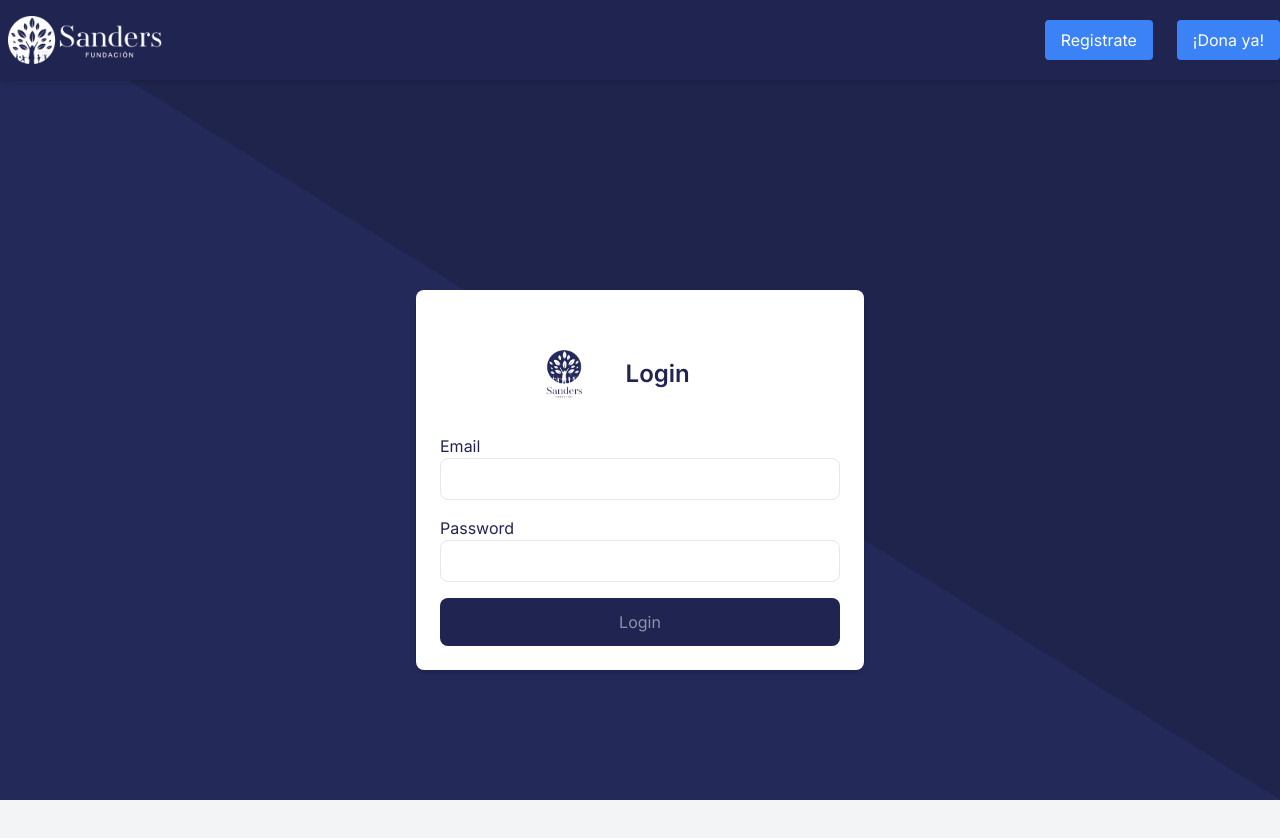
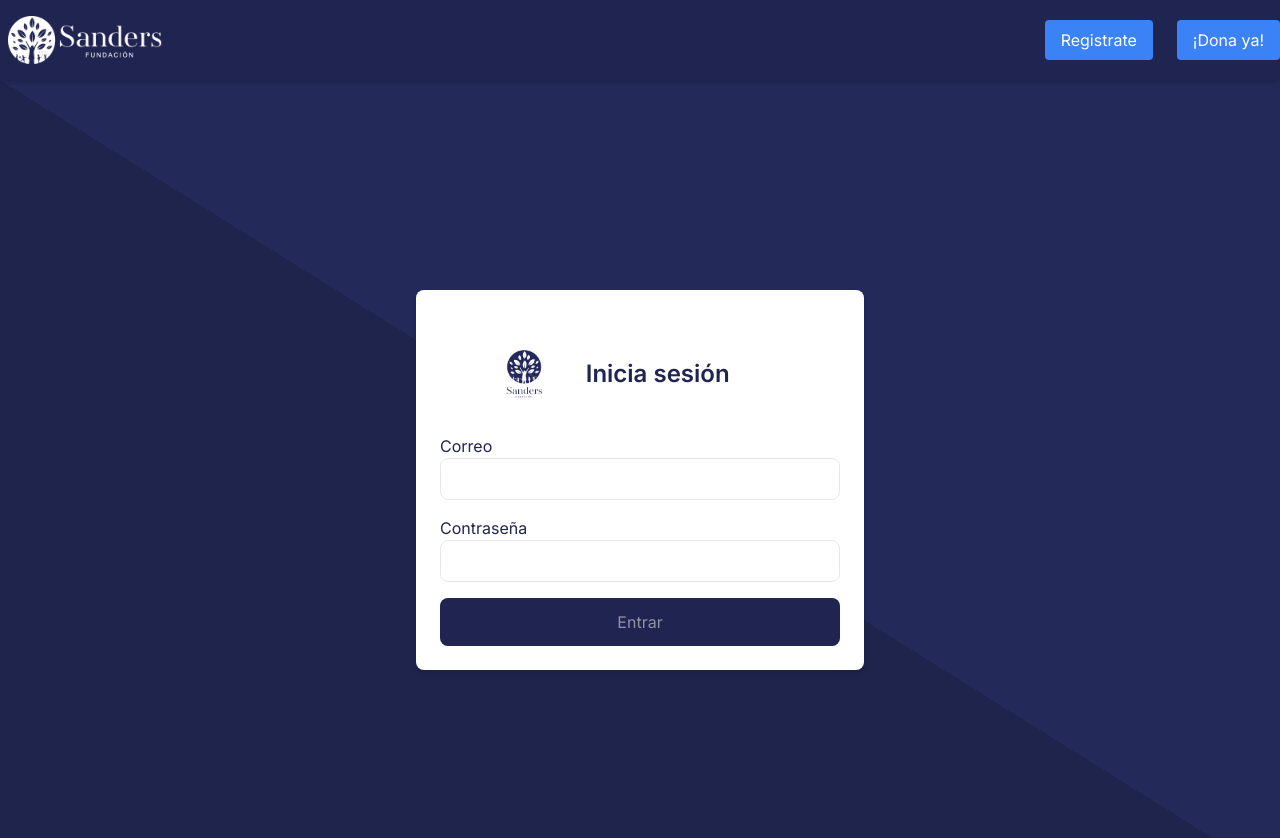
Before and after one commit to omaration21/sandersapp, a Next.js app in the folder frontend/: page /login in a window 1280 px wide. Shown: the top 838 px of the page. Built offline with nearby package versions, Linux system fonts and the light colour scheme.

Commit message:
feat: change the body background color and one library typed with ts

```diff
--- a/frontend/package.json
+++ b/frontend/package.json
@@ -32,6 +32,7 @@
     "@testing-library/jest-dom": "^6.5.0",
     "@testing-library/react": "^16.0.1",
     "@types/jest": "^29.5.12",
+    "@types/jwt-decode": "^2.2.1",
     "@types/node": "^20.16.1",
     "@types/react": "^18.3.4",
     "@types/react-dom": "^18",
--- a/frontend/src/app/components/Sidebar.tsx
+++ b/frontend/src/app/components/Sidebar.tsx
@@ -1,12 +1,14 @@
 import React from 'react';
 import Link from 'next/link';
 import { useRouter } from 'next/navigation';
+import Cookies from 'js-cookie';
+
 
 const Sidebar = ({ role }: { role: string }) => {
   const router = useRouter();
 
   return (
-    <div className="w-64 bg-gray-800 text-white h-full fixed">
+    <div className="w-64 text-white h-full fixed" style={{ backgroundColor: '#232959' }}>
       <div className="p-4">
         <h1 className="text-lg font-semibold">Panel de {role}</h1>
       </div>
@@ -28,6 +30,10 @@ const Sidebar = ({ role }: { role: string }) => {
         </Link>
         <button
           onClick={() => {
+            localStorage.removeItem('token');
+            localStorage.removeItem('refreshToken');
+            Cookies.remove('refreshToken');
+            Cookies.remove('token');
             router.push('/login');
           }}
           className="block w-full py-2.5 px-4 mt-4 bg-red-600 text-white rounded transition duration-200 hover:bg-red-700"
--- a/frontend/src/app/context/AuthContext.tsx
+++ b/frontend/src/app/context/AuthContext.tsx
@@ -91,6 +91,9 @@ export const AuthProvider = ({ children }: { children: React.ReactNode }) => {
     setUser(null);
     setRole(null);
 
+    localStorage.removeItem('token');
+    localStorage.removeItem('refreshToken');
+    Cookies.remove('refreshToken');
     Cookies.remove('token');
     console.log('Sesión cerrada');
     router.push('/login');
--- a/frontend/src/app/dashboard/admin/page.tsx
+++ b/frontend/src/app/dashboard/admin/page.tsx
@@ -32,7 +32,7 @@ const AdminDashboard = () => {
   console.log('Renderizando Panel de Administrador');
 
   return (
-    <div className="flex min-h-screen" style={{ backgroundColor: '#2c3e50' }}> {/* Fondo gris medianoche */}
+    <div className="flex min-h-screen" style={{ backgroundColor: '#1F244D' }}> {/* Fondo gris medianoche */}
       <Sidebar role="Admin" />
       <div className="flex-1 p-10 ml-64">
         <h2 className="text-2xl font-semibold text-white">Panel de administrador</h2>
--- a/frontend/src/app/globals.css
+++ b/frontend/src/app/globals.css
@@ -3,27 +3,27 @@
 @tailwind utilities;
 
 :root {
-  --foreground-rgb: 0, 0, 0;
-  --background-start-rgb: 0, 0, 0;
-  --background-end-rgb: 0, 0, 0;
+  --foreground-rgb: 0, 0, 0; /* Color del texto: Negro */
+  --background-start-rgb: 255, 255, 255; /* Color de inicio del fondo: Blanco */
+  --background-end-rgb: 255, 255, 255;   /* Color del final del fondo: Blanco */
 }
 
 @media (prefers-color-scheme: dark) {
   :root {
-    --foreground-rgb: 255, 255, 255;
-    --background-start-rgb: 0, 0, 0;
-    --background-end-rgb: 0, 0, 0;
+    --foreground-rgb: 255, 255, 255; /* Cambiar el texto a blanco en modo oscuro */
+    --background-start-rgb: 0, 0, 0; /* Fondo de inicio en modo oscuro: Negro */
+    --background-end-rgb: 0, 0, 0;   /* Fondo de fin en modo oscuro: Negro */
   }
 }
 
 body {
-  color: rgb(var(--foreground-rgb));
+  color: rgb(var(--foreground-rgb)); /* Usar la variable para el color del texto */
   background: linear-gradient(
       to bottom,
       transparent,
-      rgb(var(--background-end-rgb))
+      rgba(255, 255, 255, 0.9) /* Cambiar el final del gradiente a un blanco semitransparente */
     )
-    rgb(var(--background-start-rgb));
+    rgb(var(--background-start-rgb)); /* Fondo sólido en el inicio */
 }
 
 @layer utilities {
--- a/frontend/src/app/layout.tsx
+++ b/frontend/src/app/layout.tsx
@@ -18,7 +18,9 @@ export default function RootLayout({
   return (
     <AuthProvider>
       <html lang="es">
-        <body className={inter.className}>{children}</body>
+        <body className={inter.className} style={{ backgroundColor: '#1F244D' }}>
+          {children}
+        </body>
       </html>
     </AuthProvider>
   );
--- a/frontend/src/app/login/page.tsx
+++ b/frontend/src/app/login/page.tsx
@@ -35,7 +35,7 @@ const LoginPage = () => {
   };
 
   return (
-    <div className="min-h-screen bg-gray-100">
+    <div className="min-h-screen bg-gray-100 relative">
       {/* Header con logo como imagen y navegación */}
       <header className="bg-[#202451] text-white py-4 shadow-md relative z-10">
         <div className="container mx-auto flex justify-between items-center">
@@ -65,24 +65,24 @@ const LoginPage = () => {
       </header>
 
       {/* Sección del formulario de Login */}
-      <div className="flex items-center justify-center min-h-screen">
-        {/* Fondo no debe cubrir el header */}
+      <div className="flex items-center justify-center min-h-screen relative">
+        {/* Fondo debe cubrir toda la pantalla */}
         <div
           style={{
-            background: 'linear-gradient(to top right, #232959 50%, #1F244D 50%)',
+            background: 'linear-gradient(to top right, #1F244D 50%, #232959 50%)',
           }}
-          className="absolute top-0 left-0 w-full h-full z-0"
+          className="absolute top-0 left-0 w-full min-h-full z-0" // Cambiado h-full por min-h-full
         ></div>
         <div className="relative z-10 items-center justify-center w-full max-w-md bg-[rgba(255,255,255)] rounded-lg shadow-md p-6">
           <div className="flex items-center justify-center ">
             <img src="/images/logoAzul.png" alt="Logo Fundación Sanders" className="h-12 w-13" />
-            <h2 className="text-2xl font-semibold text-center text-[#202451] m-11 ">Login</h2>
+            <h2 className="text-2xl font-semibold text-center text-[#202451] m-11 ">Inicia sesión</h2>
           </div>
 
           <form onSubmit={handleSubmit}>
             {error && <p className="text-red-500 mb-4">{error}</p>} {/* Mostrar el error si existe */}
             <div className="mb-4">
-              <label htmlFor="email" className="block text-[#202451]">Email</label>
+              <label htmlFor="email" className="block text-[#202451]">Correo</label>
               <input
                 id="email"
                 type="email"
@@ -93,7 +93,7 @@ const LoginPage = () => {
               />
             </div>
             <div className="mb-4 relative">
-              <label htmlFor="password" className="block text-[#202451]">Password</label>
+              <label htmlFor="password" className="block text-[#202451]">Contraseña</label>
               <input
                 id="password"
                 type="password"
@@ -107,7 +107,7 @@ const LoginPage = () => {
               type="submit"
               className="w-full bg-[#202451] text-[rgba(255,255,255,0.5)] py-3 rounded-lg hover:bg-[#778DA9] text-[#202451]"
             >
-              Login
+              Entrar
             </button>
           </form>
         </div>
--- a/frontend/src/app/services/api.ts
+++ b/frontend/src/app/services/api.ts
@@ -1,6 +1,6 @@
 export const API_URL = "https://localhost:5001";
 import Cookies from "js-cookie";
-import jwt_decode from 'jwt-decode';
+import { jwtDecode } from "jwt-decode";
 
 interface TokenPayload {
   exp: number;
@@ -29,7 +29,7 @@ export interface DonationData {
 
 // Function to check if the actual token has expired
 function isTokenExpired(token: string): boolean {
-  const decoded: TokenPayload = jwt_decode.jwtDecode(token);
+  const decoded: TokenPayload = jwtDecode(token);
   const currentTime = Math.floor(Date.now() / 1000);
   return decoded.exp < currentTime;
 }
@@ -65,6 +65,7 @@ export async function fetchUsers(): Promise<User[]> {
   if (isTokenExpired(token)) {
     const refreshToken = Cookies.get("refreshToken");
     token = await refreshAccessToken(refreshToken || "");
+    console.log(token);
   }
 
   const response = await fetch(`${API_URL}/users/get`, {
```
Also changed, not shown: 1 other file (tests, documents, lock files or other folders).
